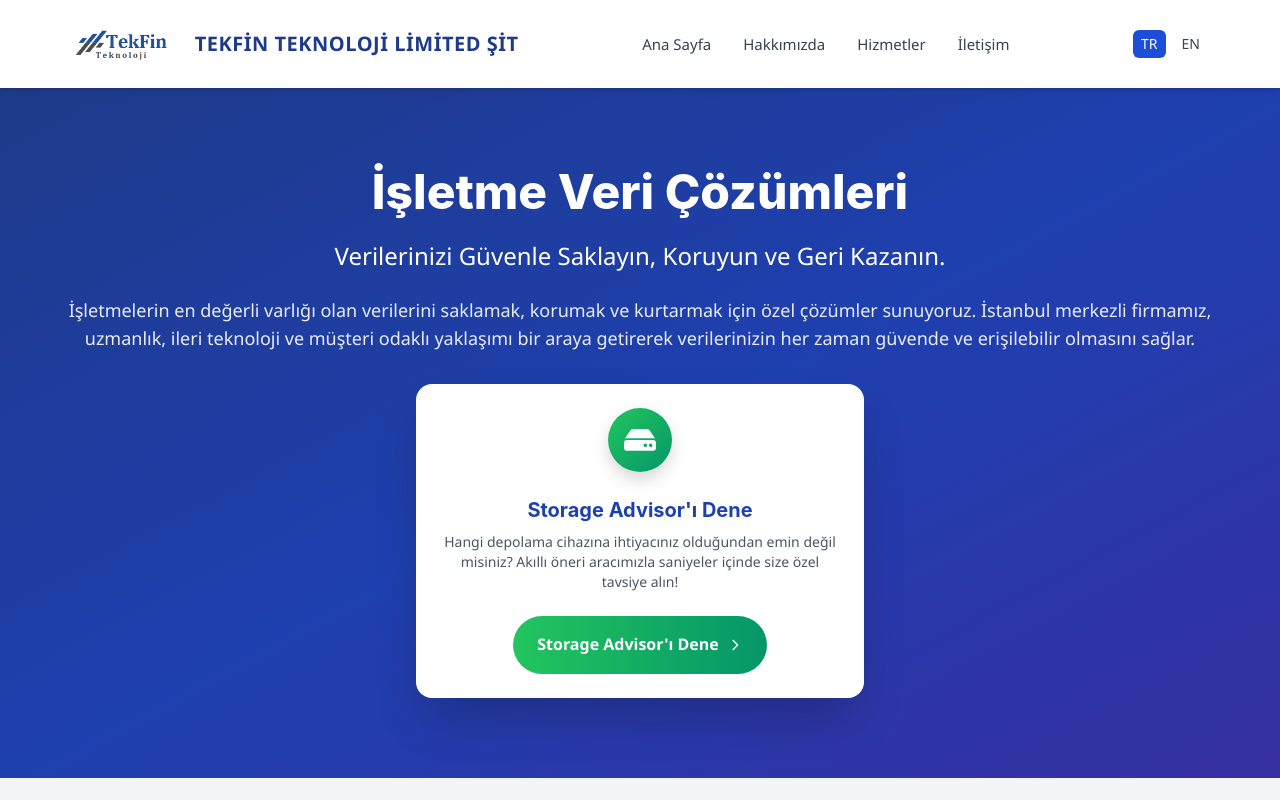
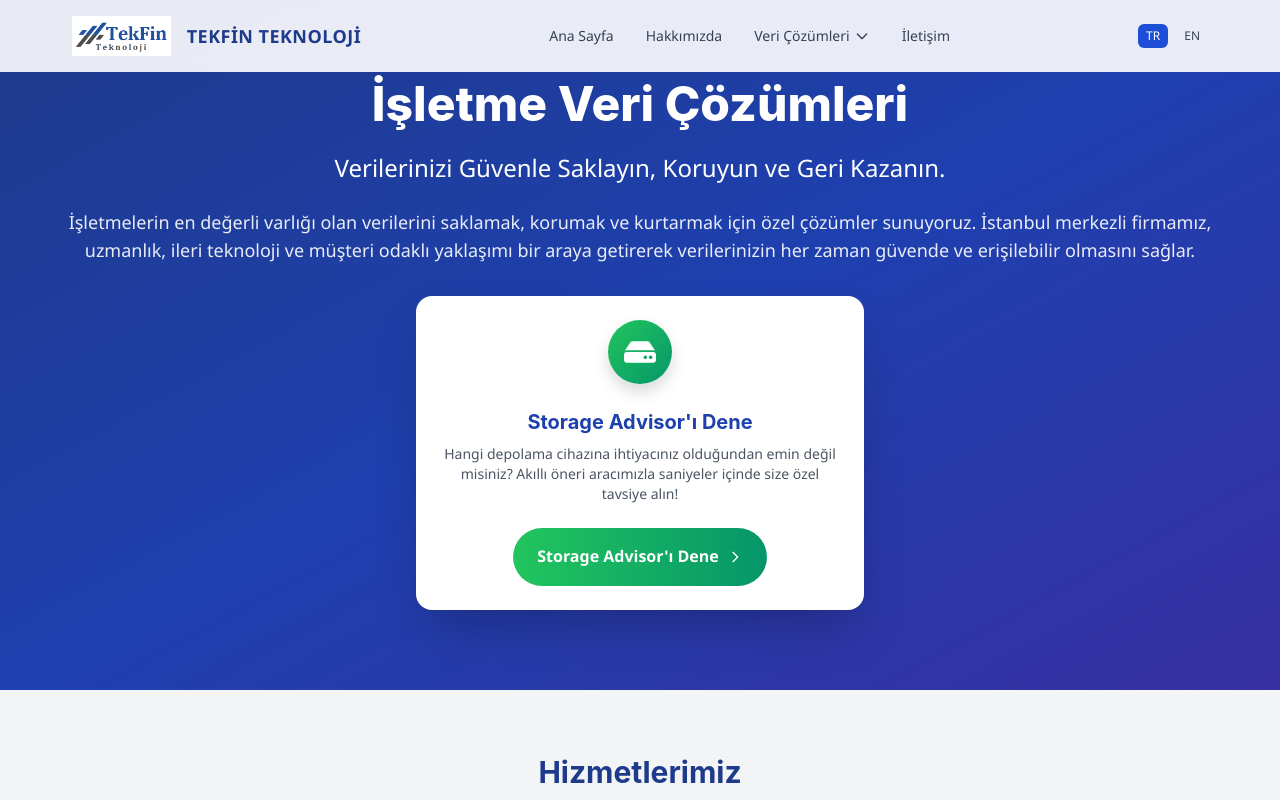
Before and after one commit to SalehKar/tekfin-website, a React (Create React App) app: page / in a window 1280 px wide. Shown: the top 800 px of the page. Built offline with nearby package versions, Linux system fonts and the light colour scheme.

Commit message:
Update Header.js

```diff
--- a/src/components/Header.js
+++ b/src/components/Header.js
@@ -4,32 +4,38 @@ import { Link, useLocation } from 'react-router-dom';
 const Header = ({ language, setLanguage }) => {
   const [isMobileOpen, setIsMobileOpen] = useState(false);
   const [isDropdownOpen, setIsDropdownOpen] = useState(false);
+  const [scrolled, setScrolled] = useState(false);
   const location = useLocation();
 
   useEffect(() => {
-    // إغلاق القوائم عند الانتقال بين الصفحات
     setIsDropdownOpen(false);
     setIsMobileOpen(false);
   }, [location]);
+
+  useEffect(() => {
+    const handleScroll = () => setScrolled(window.scrollY > 10);
+    window.addEventListener('scroll', handleScroll);
+    return () => window.removeEventListener('scroll', handleScroll);
+  }, []);
 
   const translations = {
     tr: {
       home: 'Ana Sayfa',
       about: 'Hakkımızda',
-      services: 'Hizmetler',
+      dataSolutions: 'Veri Çözümleri',
       dataRecovery: 'Veri Kurtarma',
-      wirelessNetworks: 'Kablosuz Ağlar',
-      otherServices: 'Diğer Hizmetler',
+      dataStorage: 'Veri Depolama',
+      backupServices: 'Yedekleme Hizmetleri',
       storageAdvisor: 'Depolama Danışmanı',
       contact: 'İletişim'
     },
     en: {
       home: 'Home',
       about: 'About',
-      services: 'Services',
+      dataSolutions: 'Data Solutions',
       dataRecovery: 'Data Recovery',
-      wirelessNetworks: 'Wireless Networks',
-      otherServices: 'Other Services',
+      dataStorage: 'Data Storage',
+      backupServices: 'Backup Services',
       storageAdvisor: 'Storage Advisor',
       contact: 'Contact'
     }
@@ -38,44 +44,69 @@ const Header = ({ language, setLanguage }) => {
   const t = translations[language] || translations.en;
 
   return (
-    <header className="bg-white shadow-md sticky top-0 z-50">
-      <div className="container mx-auto px-6 py-4 flex items-center justify-between">
-        <div className="flex items-center gap-4">
+    <header
+      className={`fixed top-0 left-0 w-full z-50 transition-all ${
+        scrolled ? 'bg-white shadow-md' : 'bg-white/90 backdrop-blur'
+      }`}
+    >
+      <div className="container mx-auto px-6 py-3 flex items-center justify-between">
+        {/* Logo */}
+        <div className="flex items-center gap-3">
           <Link to="/">
             <img src="/images/tekfin-logo.png" alt="Logo" className="h-10 w-auto" />
           </Link>
-          <span className="text-xl font-bold text-blue-900 hidden sm:inline tracking-wide">
-            TEKFİN TEKNOLOJİ LİMİTED ŞİT
+          <span className="text-lg font-bold text-blue-900 hidden sm:inline tracking-wide">
+            TEKFİN TEKNOLOJİ
           </span>
         </div>
 
-        <nav className="hidden md:flex gap-8 items-center text-[15px]">
-          <Link to="/" className="text-gray-700 hover:text-blue-700 font-medium transition duration-150">{t.home}</Link>
-          <Link to="/about-us" className="text-gray-700 hover:text-blue-700 font-medium transition duration-150">{t.about}</Link>
+        {/* Desktop Menu */}
+        <nav className="hidden md:flex gap-8 items-center text-sm font-medium">
+          <Link to="/" className="text-gray-700 hover:text-blue-700 transition">{t.home}</Link>
+          <Link to="/about-us" className="text-gray-700 hover:text-blue-700 transition">{t.about}</Link>
 
+          {/* Data Solutions Dropdown */}
           <div className="relative">
             <button
               onClick={() => setIsDropdownOpen(!isDropdownOpen)}
-              className="text-gray-700 hover:text-blue-700 font-medium transition duration-150"
+              className="text-gray-700 hover:text-blue-700 transition flex items-center gap-1"
             >
-              {t.services}
+              {t.dataSolutions}
+              <svg className="w-4 h-4" fill="none" stroke="currentColor" strokeWidth="2" viewBox="0 0 24 24">
+                <path strokeLinecap="round" strokeLinejoin="round" d="M19 9l-7 7-7-7" />
+              </svg>
             </button>
             {isDropdownOpen && (
-              <div className="absolute z-20 mt-2 w-52 bg-white rounded-xl shadow-lg py-2 text-sm">
-                <Link to="/data-recovery" className="block px-4 py-2 hover:bg-gray-100 text-gray-800">{t.dataRecovery}</Link>
-                <Link to="/wireless-networks" className="block px-4 py-2 hover:bg-gray-100 text-gray-800">{t.wirelessNetworks}</Link>
-                <Link to="/other-services" className="block px-4 py-2 hover:bg-gray-100 text-gray-800">{t.otherServices}</Link>
-                <Link to="/storage-advisor" className="block px-4 py-2 hover:bg-gray-100 text-gray-800">{t.storageAdvisor}</Link>
+              <div className="absolute z-20 mt-2 w-56 bg-white rounded-lg shadow-lg py-2 text-sm">
+                <Link to="/data-recovery" className="block px-4 py-2 hover:bg-gray-100">{t.dataRecovery}</Link>
+                <Link to="/data-storage" className="block px-4 py-2 hover:bg-gray-100">{t.dataStorage}</Link>
+                <Link to="/backup-services" className="block px-4 py-2 hover:bg-gray-100">{t.backupServices}</Link>
+                <Link to="/storage-advisor" className="block px-4 py-2 hover:bg-gray-100">{t.storageAdvisor}</Link>
               </div>
             )}
           </div>
 
-          <Link to="/contact" className="text-gray-700 hover:text-blue-700 font-medium transition duration-150">{t.contact}</Link>
+          <Link to="/contact" className="text-gray-700 hover:text-blue-700 transition">{t.contact}</Link>
         </nav>
 
+        {/* Language + Mobile Menu Toggle */}
         <div className="flex items-center gap-2">
-          <button onClick={() => setLanguage('tr')} className={`px-2 py-1 rounded text-sm ${language === 'tr' ? 'bg-blue-700 text-white' : 'text-gray-700 hover:text-blue-700'}`}>TR</button>
-          <button onClick={() => setLanguage('en')} className={`px-2 py-1 rounded text-sm ${language === 'en' ? 'bg-blue-700 text-white' : 'text-gray-700 hover:text-blue-700'}`}>EN</button>
+          <button
+            onClick={() => setLanguage('tr')}
+            className={`px-2 py-1 rounded text-xs font-medium ${
+              language === 'tr' ? 'bg-blue-700 text-white' : 'text-gray-700 hover:text-blue-700'
+            }`}
+          >
+            TR
+          </button>
+          <button
+            onClick={() => setLanguage('en')}
+            className={`px-2 py-1 rounded text-xs font-medium ${
+              language === 'en' ? 'bg-blue-700 text-white' : 'text-gray-700 hover:text-blue-700'
+            }`}
+          >
+            EN
+          </button>
           <button
             className="md:hidden ml-3 focus:outline-none"
             onClick={() => setIsMobileOpen(!isMobileOpen)}
@@ -87,16 +118,17 @@ const Header = ({ language, setLanguage }) => {
         </div>
       </div>
 
+      {/* Mobile Menu */}
       {isMobileOpen && (
         <div className="md:hidden bg-white shadow px-6 py-4 space-y-3 text-sm">
           <Link to="/" className="block text-gray-700 hover:text-blue-700">{t.home}</Link>
           <Link to="/about-us" className="block text-gray-700 hover:text-blue-700">{t.about}</Link>
           <div>
-            <span className="block text-gray-700 font-medium mb-1">{t.services}</span>
+            <span className="block text-gray-700 font-medium mb-1">{t.dataSolutions}</span>
             <div className="pl-4 space-y-1">
               <Link to="/data-recovery" className="block text-gray-700 hover:text-blue-700">{t.dataRecovery}</Link>
-              <Link to="/wireless-networks" className="block text-gray-700 hover:text-blue-700">{t.wirelessNetworks}</Link>
-              <Link to="/other-services" className="block text-gray-700 hover:text-blue-700">{t.otherServices}</Link>
+              <Link to="/data-storage" className="block text-gray-700 hover:text-blue-700">{t.dataStorage}</Link>
+              <Link to="/backup-services" className="block text-gray-700 hover:text-blue-700">{t.backupServices}</Link>
               <Link to="/storage-advisor" className="block text-gray-700 hover:text-blue-700">{t.storageAdvisor}</Link>
             </div>
           </div>
```
